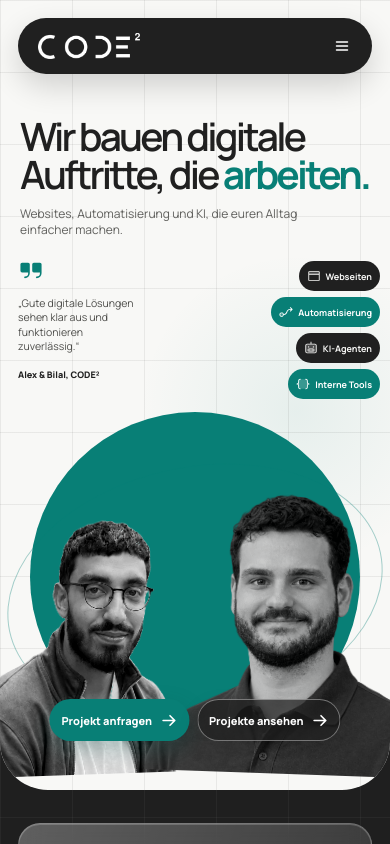
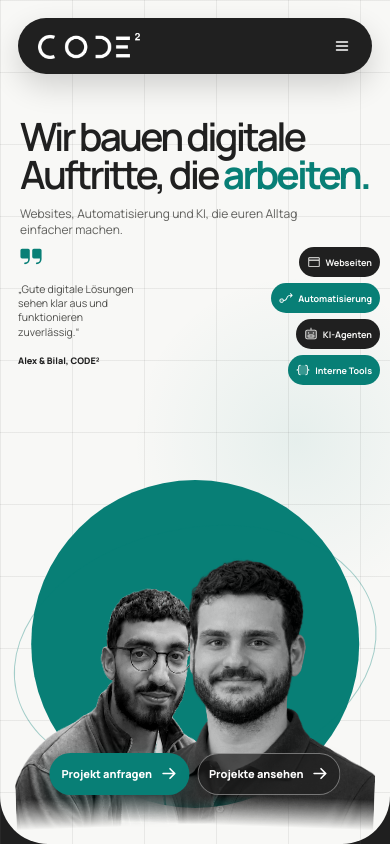
Before and after one commit to Ak-learn-code/new-homepage, a React (Vite) app: page / in a window 390 px wide. Shown: the top 844 px of the page. Built offline with nearby package versions, Linux system fonts and the light colour scheme.

Commit message:
fix: refine full-height hero composition

```diff
--- a/src/styles.css
+++ b/src/styles.css
@@ -24,7 +24,7 @@ button, a { -webkit-tap-highlight-color: transparent; }
 a { color: inherit; text-decoration: none; }
 img { display: block; max-width: 100%; }
 button { color: inherit; }
-main { width: 100%; max-width: none; margin: 0; overflow: clip; }
+main { width: 100%; max-width: none; margin: 0; overflow: clip; background: var(--dark); }
 em { color: var(--accent); font-style: italic; font-weight: 700; }
 ::selection { color: #fff; background: var(--accent); }
 * { scrollbar-color: var(--accent) #202020; scrollbar-width: thin; }
@@ -43,7 +43,7 @@ input { caret-color: var(--accent); }
 :focus-visible { outline: 3px solid rgba(var(--accent-rgb),.72); outline-offset: 4px; }
 
 /* Hero */
-.hero { --hero-accent: var(--accent); height: 860px; position: relative; z-index: 2; overflow: hidden; border-radius: 0 0 164px 164px; }
+.hero { --hero-accent: var(--accent); height: 100vh; height: 100dvh; min-height: 680px; position: relative; z-index: 2; overflow: hidden; border-radius: 0 0 164px 164px; }
 .hero em { color: var(--hero-accent); }
 .nav-shell { position: relative; z-index: 20; padding: 34px 120px 0; }
 .nav-pill { height: 66px; display: grid; grid-template-columns: 170px 1fr 142px; align-items: center; padding: 7px 9px 7px 26px; color: #f3f3f1; background: #202020; border-radius: 999px; box-shadow: 0 12px 30px rgba(0,0,0,.16); }
@@ -54,32 +54,32 @@ input { caret-color: var(--accent); }
 .nav-links a::after { content: ''; height: 2px; position: absolute; right: 0; bottom: 3px; left: 0; background: var(--hero-accent); transform: scaleX(0); transform-origin: right; transition: transform 220ms var(--ease-out-expo); }
 .nav-contact { min-height: 50px; display: inline-flex; align-items: center; justify-content: center; border-radius: 999px; color: #202020; background: #f8f8f6; font-size: 12px; font-weight: 750; transition: color 180ms ease, background 180ms ease, transform 140ms ease; }
 .menu-button, .mobile-menu { display: none; }
-.hero-heading { width: min(650px, 46vw); position: absolute; z-index: 6; left: clamp(72px, 8.33vw, 160px); top: 176px; margin: 0; text-align: left; }
-.hero-heading h1 { margin: 0; font-size: 59px; line-height: .98; letter-spacing: -.04em; font-weight: 520; text-wrap: balance; }
+.hero-heading { width: min(600px, 44vw); position: absolute; z-index: 6; left: clamp(72px, 8.33vw, 160px); top: clamp(148px, 19dvh, 182px); margin: 0; text-align: left; }
+.hero-heading h1 { margin: 0; font-size: 56px; line-height: .98; letter-spacing: -.04em; font-weight: 520; text-wrap: balance; }
 .hero-heading p { max-width: 475px; margin: 18px 0 0; color: #60605d; font-size: 17px; line-height: 1.4; }
 .hero-stage { position: absolute; inset: 100px 0 0; margin: 0; }
-.hero-quote { max-width: 245px; position: absolute; z-index: 5; left: clamp(72px, 8.33vw, 160px); bottom: 116px; margin: 0; }
+.hero-quote { max-width: 210px; position: absolute; z-index: 5; left: clamp(72px, 8.33vw, 160px); bottom: clamp(50px, 7dvh, 82px); margin: 0; }
 .hero-quote svg { color: var(--hero-accent); }
-.hero-quote p { margin: 13px 0 12px; color: #4d4d4a; font-size: 15px; line-height: 1.42; }
+.hero-quote p { margin: 10px 0; color: #4d4d4a; font-size: 13px; line-height: 1.42; }
 .hero-quote cite { color: #202020; font-size: 11px; font-style: normal; font-weight: 750; }
-.portrait-wrap { width: 650px; height: 520px; position: absolute; right: clamp(70px, 7vw, 150px); bottom: 0; }
-.portrait-wrap > .portrait-halo { width: 455px; height: 455px; position: absolute; left: 50%; bottom: -48px; border-radius: 50%; background: var(--hero-accent); transform: translateX(-50%); }
-.halo-orbit { width: 520px; height: 330px; position: absolute; left: 50%; bottom: 26px; border: 1px solid rgba(var(--accent-rgb),.35); border-radius: 50%; transform: translateX(-50%) rotate(-12deg); }
-.hero-person { height: 475px; position: absolute; bottom: -4px; object-fit: contain; object-position: center bottom; filter: grayscale(1) contrast(1.06); }
-.hero-person-bilal { width: 415px; z-index: 2; left: 8px; transform: rotate(-2deg); }
-.hero-person-alex { width: 405px; z-index: 3; right: 6px; transform: rotate(2deg); }
+.portrait-wrap { width: min(560px, 40vw); height: clamp(390px, 50dvh, 450px); position: absolute; right: clamp(64px, 7vw, 136px); bottom: clamp(16px, 2.5dvh, 24px); }
+.portrait-wrap > .portrait-halo { width: 72%; aspect-ratio: 1; position: absolute; left: 50%; bottom: 8px; border-radius: 50%; background: var(--hero-accent); transform: translateX(-50%); }
+.halo-orbit { width: 88%; height: 65%; position: absolute; left: 50%; bottom: 42px; border: 1px solid rgba(var(--accent-rgb),.35); border-radius: 50%; transform: translateX(-50%) rotate(-12deg); }
+.hero-person { width: 64%; height: clamp(340px, 43dvh, 400px); position: absolute; bottom: 0; object-fit: contain; object-position: center bottom; filter: grayscale(1) contrast(1.06); -webkit-mask-image: linear-gradient(to bottom, #000 0%, #000 92%, transparent 100%); mask-image: linear-gradient(to bottom, #000 0%, #000 92%, transparent 100%); }
+.hero-person-bilal { z-index: 2; left: 1%; transform: rotate(-2deg); }
+.hero-person-alex { z-index: 3; right: 1%; transform: rotate(2deg); }
 .hero-actions { display: flex; gap: 8px; white-space: nowrap; }
 .hero-copy-actions { margin-top: 30px; }
 .portrait-actions { display: none; position: absolute; z-index: 6; left: 50%; bottom: 38px; transform: translateX(-50%); }
-.hero-qualifications { width: 245px; position: absolute; z-index: 5; right: clamp(76px, 7.4vw, 158px); top: 172px; display: flex; flex-wrap: wrap; align-content: center; justify-content: flex-end; gap: 10px; margin: 0; }
+.hero-qualifications { width: 300px; position: absolute; z-index: 5; right: clamp(68px, 7.5vw, 146px); top: clamp(190px, 24dvh, 248px); display: grid; grid-template-columns: repeat(2, max-content); justify-content: end; gap: 9px; margin: 0; }
 .hero-qualifications span { min-height: 39px; display: inline-flex; align-items: center; gap: 8px; padding: 8px 13px; border-radius: 999px; color: #f7f7f5; background: #202020; font-size: 11px; font-weight: 700; white-space: nowrap; }
 .hero-qualifications span:nth-child(even) { color: #fff; background: var(--hero-accent); }
-.hero-mark { position: absolute; z-index: 5; left: 50%; top: 188px; color: var(--hero-accent); transform: rotate(-11deg); }
+.hero-mark { position: absolute; z-index: 5; left: 52%; top: 34%; color: var(--hero-accent); transform: rotate(-11deg); }
 .hero-mark svg:first-child { width: 29px; height: 29px; }
 .hero-mark svg:last-child { width: 50px; height: 50px; }
 
 /* Projects */
-.projects { min-height: 1110px; position: relative; z-index: 1; margin-top: -86px; padding: 150px 120px 70px; border-radius: 0 0 60px 60px; box-shadow: var(--shadow); }
+.projects { min-height: 1110px; position: relative; z-index: 1; margin-top: -164px; padding: 228px 120px 70px; border-radius: 0 0 60px 60px; box-shadow: var(--shadow); }
 .service-rail { height: 130px; display: grid; grid-template-columns: repeat(4, 1fr); align-items: center; padding: 0 10px; border: 1px solid rgba(255,255,255,.26); border-radius: 29px; background: linear-gradient(110deg, rgba(255,255,255,.29), rgba(255,255,255,.12)); box-shadow: inset 0 1px rgba(255,255,255,.18); backdrop-filter: blur(12px); }
 .service-rail > div { min-height: 68px; display: flex; align-items: center; justify-content: center; gap: 13px; text-align: left; padding: 12px 24px; border-right: 1px solid rgba(255,255,255,.55); }
 .service-rail > div:last-child { border: 0; }
@@ -227,17 +227,13 @@ input { caret-color: var(--accent); }
   .nav-shell { padding-left: 72px; padding-right: 72px; }
   .nav-pill { grid-template-columns: 145px 1fr 128px; }
   .nav-links { gap: 27px; }
-  .hero-heading { width: 520px; left: 72px; top: 174px; }
-  .hero-heading h1 { font-size: 54px; }
+  .hero-heading { width: 520px; left: 72px; top: clamp(146px, 18dvh, 174px); }
+  .hero-heading h1 { font-size: 52px; }
   .hero-stage { padding: 0; }
-  .hero-quote { left: 72px; bottom: 112px; max-width: 215px; }
-  .portrait-wrap { width: 590px; right: 28px; }
-  .portrait-wrap > .portrait-halo { width: 430px; height: 430px; }
-  .halo-orbit { width: 490px; height: 315px; }
-  .hero-person-bilal { width: 390px; left: 6px; }
-  .hero-person-alex { width: 382px; right: 4px; }
-  .hero-qualifications { width: 220px; right: 54px; top: 178px; }
-  .hero-mark { left: 50%; top: 188px; }
+  .hero-quote { left: 72px; max-width: 195px; }
+  .portrait-wrap { width: 520px; height: clamp(380px, 49dvh, 430px); right: 48px; }
+  .hero-qualifications { width: 270px; right: 58px; top: clamp(170px, 23dvh, 215px); }
+  .hero-mark { left: 51%; top: 34%; }
   .projects, .services, .execution, .contact, .process, .footer { padding-left: 72px; padding-right: 72px; }
   .project-showcase { grid-template-columns: 58% 1fr; }
   .services { grid-template-columns: 57% 1fr; }
@@ -249,30 +245,30 @@ input { caret-color: var(--accent); }
 @media (max-width: 1024px) {
   .hero.grid-bg { background-size: 96px 96px, 96px 96px, 100% 100%; }
   .projects.dark-panel { background-size: 100% 100%, 96px 96px, 96px 96px; }
-  .hero { height: 840px; border-radius: 0 0 92px 92px; }
+  .hero { height: 100vh; height: 100dvh; min-height: 680px; border-radius: 0 0 96px 96px; }
   .nav-shell { padding: 32px 42px 0; }
   .nav-pill { grid-template-columns: 130px 1fr 118px; padding-left: 21px; }
   .nav-logo img { width: 102px; }
   .nav-links { gap: 19px; }
   .nav-links a, .nav-contact { font-size: 11px; }
-  .hero-heading { width: 450px; left: 42px; top: 160px; margin: 0; }
-  .hero-heading h1 { font-size: 49px; }
+  .hero-heading { width: 430px; left: 42px; top: clamp(132px, 18dvh, 154px); margin: 0; }
+  .hero-heading h1 { font-size: 47px; }
   .hero-heading p { max-width: 405px; font-size: 15px; }
   .hero-stage { inset: 100px 0 0; padding: 0; }
-  .hero-quote { max-width: 175px; left: 42px; bottom: 102px; margin: 0; }
+  .hero-quote { max-width: 165px; left: 42px; bottom: 54px; margin: 0; }
   .hero-quote p { font-size: 12px; }
-  .portrait-wrap { width: 540px; height: 495px; right: -8px; }
-  .portrait-wrap > .portrait-halo { width: 395px; height: 395px; bottom: -32px; }
-  .halo-orbit { width: 450px; height: 290px; bottom: 31px; }
-  .hero-person { height: 445px; }
-  .hero-person-bilal { width: 355px; left: 8px; }
-  .hero-person-alex { width: 348px; right: 4px; }
+  .portrait-wrap { width: 420px; height: clamp(350px, 49dvh, 390px); right: 42px; bottom: 18px; }
+  .portrait-wrap > .portrait-halo { width: 76%; bottom: 6px; }
+  .halo-orbit { width: 91%; height: 66%; bottom: 35px; }
+  .hero-person { width: 66%; height: clamp(305px, 43dvh, 340px); }
+  .hero-person-bilal { left: 0; }
+  .hero-person-alex { right: 0; }
   .portrait-actions { bottom: 31px; }
-  .hero-qualifications { width: 180px; right: 24px; top: 172px; gap: 7px; margin: 0; }
+  .hero-qualifications { width: 235px; right: 36px; top: 142px; grid-template-columns: repeat(2, max-content); gap: 7px; margin: 0; }
   .hero-qualifications span { min-height: 35px; gap: 6px; padding: 7px 10px; font-size: 9px; }
   .hero-qualifications span svg { width: 16px; height: 16px; }
-  .hero-mark { left: 49%; top: 184px; }
-  .projects { min-height: 1020px; padding: 126px 42px 58px; }
+  .hero-mark { left: 51%; top: 31%; }
+  .projects { min-height: 1020px; margin-top: -96px; padding: 136px 42px 58px; }
   .projects-head { gap: 45px; margin-top: 74px; }
   .projects-head h2, .execution h2, .contact h2 { font-size: 53px; }
   .project-showcase { height: 465px; grid-template-columns: 58% 1fr; }
@@ -306,27 +302,27 @@ input { caret-color: var(--accent); }
   .menu-button { width: 44px; height: 44px; display: grid; place-items: center; border: 0; color: #fff; background: transparent; cursor: pointer; }
   .mobile-menu { display: flex; flex-direction: column; gap: 2px; margin-top: 8px; padding: 10px; color: #fff; background: #202020; border-radius: 22px; box-shadow: 0 15px 30px rgba(0,0,0,.2); }
   .mobile-menu a { min-height: 44px; display: flex; align-items: center; padding: 0 14px; text-transform: capitalize; border-radius: 13px; }
-  .hero { height: 780px; border-radius: 0 0 70px 70px; }
-  .hero-heading { width: 350px; left: 30px; top: 154px; margin: 0; text-align: left; }
-  .hero-heading h1 { font-size: 47px; }
+  .hero { height: 100vh; height: 100dvh; min-height: 700px; border-radius: 0 0 72px 72px; }
+  .hero-heading { width: 350px; left: 30px; top: clamp(125px, 17dvh, 150px); margin: 0; text-align: left; }
+  .hero-heading h1 { font-size: 45px; }
   .hero-heading p { max-width: 330px; margin-left: 0; font-size: 14px; }
   .hero-copy-actions { flex-direction: column; align-items: flex-start; margin-top: 26px; }
   .hero-copy-actions .button { min-width: 190px; }
   .hero-stage { position: absolute; inset: 100px 0 0; margin: 0; padding: 0; }
-  .portrait-wrap { width: 400px; height: 440px; left: auto; right: 0; bottom: 0; }
-  .portrait-wrap > .portrait-halo { width: 340px; height: 340px; bottom: -18px; }
-  .halo-orbit { width: 380px; height: 260px; bottom: 34px; }
-  .hero-person { height: 390px; bottom: -2px; }
-  .hero-person-bilal { width: 305px; left: -1px; }
-  .hero-person-alex { width: 298px; right: -2px; }
-  .hero-quote { max-width: 155px; left: 30px; bottom: 72px; top: auto; }
+  .portrait-wrap { width: 350px; height: clamp(320px, 46dvh, 370px); left: auto; right: 24px; bottom: 16px; }
+  .portrait-wrap > .portrait-halo { width: 78%; bottom: 4px; }
+  .halo-orbit { width: 94%; height: 67%; bottom: 31px; }
+  .hero-person { width: 67%; height: clamp(285px, 40dvh, 320px); bottom: 0; }
+  .hero-person-bilal { left: 0; }
+  .hero-person-alex { right: 0; }
+  .hero-quote { max-width: 145px; left: 30px; bottom: 52px; top: auto; }
   .hero-quote svg { width: 30px; height: 30px; }
   .hero-quote p { margin: 8px 0; font-size: 10px; }
   .hero-quote cite { font-size: 9px; }
-  .hero-qualifications { width: 160px; right: 20px; top: 156px; justify-content: flex-end; margin: 0; }
+  .hero-qualifications { width: 165px; right: 24px; top: 130px; grid-template-columns: 1fr; justify-items: end; margin: 0; }
   .hero-qualifications span { min-height: 31px; padding: 6px 9px; font-size: 9px; }
-  .hero-mark { left: 48%; top: 174px; transform: rotate(-11deg); }
-  .projects { margin-top: -62px; padding: 112px 30px 55px; }
+  .hero-mark { display: none; }
+  .projects { margin-top: -72px; padding: 122px 30px 55px; }
   .projects-head { gap: 24px; }
   .project-showcase { grid-template-columns: 60% 1fr; gap: 18px; }
   .project-paper-copy { display: none; }
@@ -352,42 +348,42 @@ input { caret-color: var(--accent); }
 }
 
 @media (min-width: 601px) and (max-width: 767px) {
-  .hero { height: 830px; }
+  .hero { height: 100vh; height: 100dvh; min-height: 720px; }
   .hero-heading { width: min(650px, calc(100% - 60px)); position: relative; left: auto; top: auto; margin: 52px auto 0; text-align: center; }
-  .hero-heading h1 { font-size: 52px; }
+  .hero-heading h1 { font-size: 48px; }
   .hero-heading p { max-width: 520px; margin: 15px auto 0; }
   .hero-copy-actions { display: none; }
-  .hero-stage { height: 540px; position: absolute; inset: auto 0 0; margin: 0; }
-  .portrait-wrap { width: 100%; height: 510px; right: auto; left: 0; }
-  .portrait-wrap > .portrait-halo { width: 420px; height: 420px; bottom: -2px; }
-  .halo-orbit { width: 475px; height: 290px; bottom: 72px; }
-  .hero-person { height: 470px; }
-  .hero-person-bilal { width: 370px; left: calc(50% - 315px); }
-  .hero-person-alex { width: 362px; right: calc(50% - 315px); }
-  .portrait-actions { display: flex; bottom: 34px; }
-  .hero-quote { max-width: 160px; left: 30px; top: 48px; bottom: auto; }
-  .hero-qualifications { width: 170px; right: 30px; top: 54px; }
-  .hero-mark { left: 50%; top: 34px; transform: translateX(-50%) rotate(-11deg); }
+  .hero-stage { height: auto; position: absolute; inset: 300px 0 0; margin: 0; }
+  .portrait-wrap { width: 620px; height: min(440px, calc(100% - 18px)); right: auto; bottom: 18px; left: 50%; transform: translateX(-50%); }
+  .portrait-wrap > .portrait-halo { width: 390px; bottom: 5px; }
+  .halo-orbit { width: 450px; height: 275px; bottom: 45px; }
+  .hero-person { width: 330px; height: min(400px, calc(100% - 20px)); }
+  .hero-person-bilal { left: 55px; }
+  .hero-person-alex { right: 55px; }
+  .portrait-actions { display: flex; bottom: 30px; }
+  .hero-quote { max-width: 150px; left: 30px; top: 24px; bottom: auto; }
+  .hero-qualifications { width: 155px; right: 30px; top: 28px; grid-template-columns: 1fr; }
+  .hero-mark { display: flex; left: 50%; top: 24px; transform: translateX(-50%) rotate(-11deg); }
 }
 
 @media (max-width: 600px) {
   .hero.grid-bg { background-size: 72px 72px, 72px 72px, 100% 100%; }
   .projects.dark-panel { background-size: 100% 100%, 72px 72px, 72px 72px; }
   .nav-shell { padding: 18px 18px 0; }
-  .hero { height: 790px; border-radius: 0 0 48px 48px; }
+  .hero { height: 100vh; height: 100dvh; min-height: 720px; border-radius: 0 0 48px 48px; }
   .hero-heading { width: auto; position: relative; left: auto; top: auto; margin: 44px 20px 0; text-align: left; }
   .hero-heading h1 { font-size: 43px; line-height: .97; letter-spacing: -2.8px; }
   .hero-heading br { display: none; }
   .hero-heading p { max-width: 300px; margin: 12px 0 0; font-size: 12px; }
   .hero-mark { display: none; }
   .hero-copy-actions { display: none; }
-  .hero-stage { height: 543px; position: relative; inset: auto; display: block; margin-top: 0; padding: 0; }
-  .portrait-wrap { width: 100%; height: 450px; position: absolute; right: auto; bottom: 0; left: 0; }
-  .portrait-wrap > .portrait-halo { width: 330px; height: 330px; bottom: 30px; }
-  .halo-orbit { width: 380px; height: 250px; bottom: 55px; }
-  .hero-person { height: 430px; bottom: -2px; }
-  .hero-person-bilal { width: 300px; left: -40px; }
-  .hero-person-alex { width: 292px; right: -35px; }
+  .hero-stage { height: auto; position: absolute; inset: 215px 0 0; display: block; margin: 0; padding: 0; }
+  .portrait-wrap { width: calc(100% - 20px); height: clamp(350px, 49dvh, 430px); position: absolute; right: auto; bottom: 18px; left: 10px; }
+  .portrait-wrap > .portrait-halo { width: min(330px, 84vw); bottom: 18px; }
+  .halo-orbit { width: min(380px, 94vw); height: 250px; bottom: 48px; }
+  .hero-person { width: 72%; height: clamp(320px, 45dvh, 395px); bottom: 0; }
+  .hero-person-bilal { left: 0; }
+  .hero-person-alex { right: 0; }
   .portrait-actions { display: flex; bottom: 26px; }
   .portrait-actions .button { min-height: 42px; padding: 9px 14px; font-size: 11px; }
   .hero-quote { max-width: 132px; left: 18px; top: 28px; bottom: auto; }
@@ -397,7 +393,7 @@ input { caret-color: var(--accent); }
   .hero-qualifications { width: 142px; right: 14px; top: 32px; gap: 6px; }
   .hero-qualifications span { min-height: 30px; gap: 5px; padding: 6px 8px; font-size: 9px; }
   .hero-qualifications span svg { width: 14px; height: 14px; }
-  .projects { min-height: auto; margin-top: -45px; padding: 78px 18px 42px; border-radius: 0 0 39px 39px; }
+  .projects { min-height: auto; margin-top: -48px; padding: 81px 18px 42px; border-radius: 0 0 39px 39px; }
   .service-rail { height: 128px; grid-template-columns: repeat(2, 1fr); border-radius: 22px; }
   .service-rail > div { min-height: 54px; justify-content: flex-start; padding: 7px 12px; border-right: 0; }
   .service-rail svg { width: 20px; height: 20px; }
@@ -448,9 +444,8 @@ input { caret-color: var(--accent); }
 
 @media (max-width: 390px) {
   .hero-heading h1 { font-size: 39px; }
-  .hero-stage { margin-top: -10px; }
-  .hero-person-bilal { width: 285px; left: -45px; }
-  .hero-person-alex { width: 280px; right: -42px; }
+  .hero-person-bilal { left: 0; }
+  .hero-person-alex { right: 0; }
   .hero-quote { max-width: 120px; }
   .hero-quote p { font-size: 10.5px; }
   .hero-qualifications { width: 128px; right: 10px; }
```
